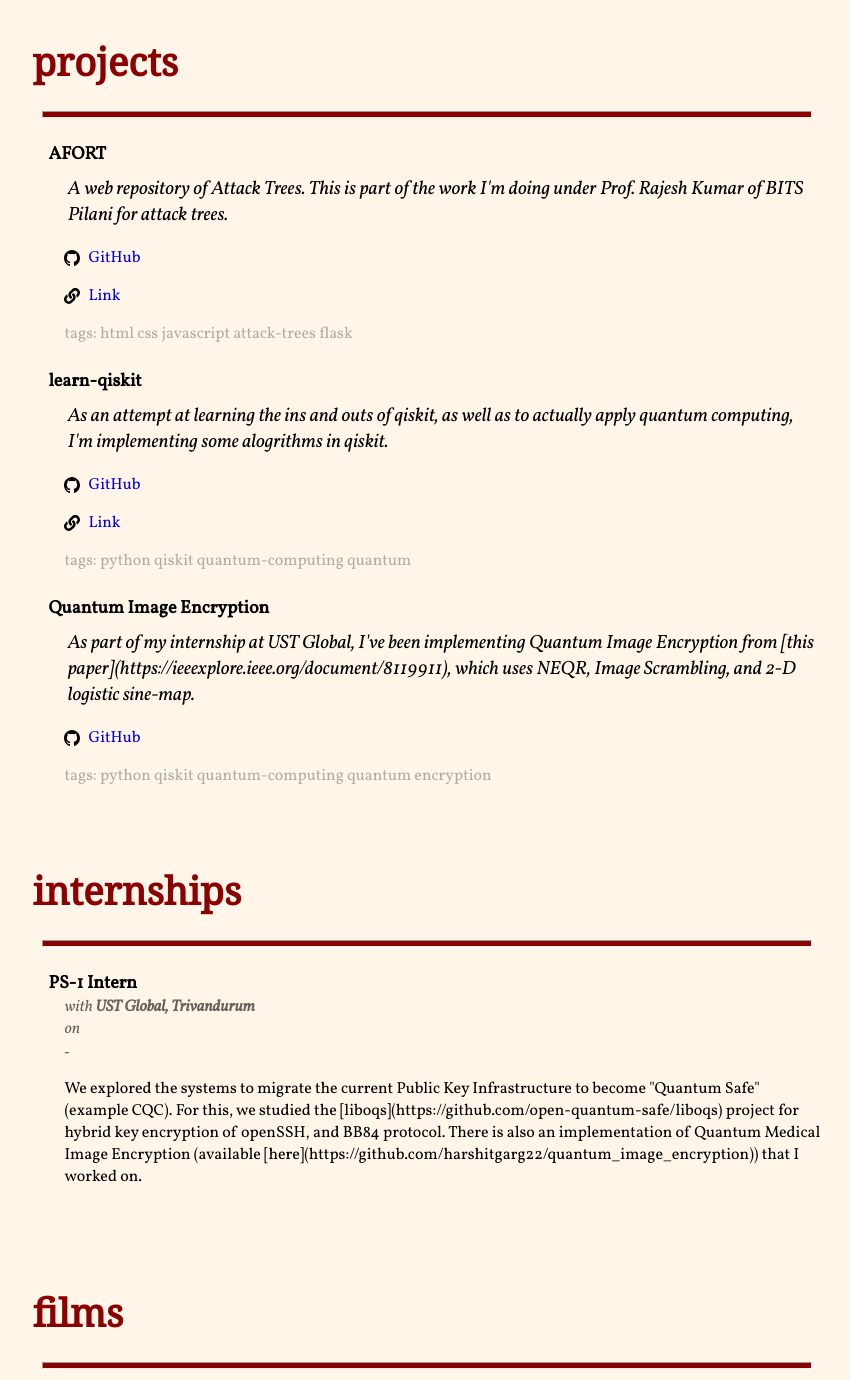
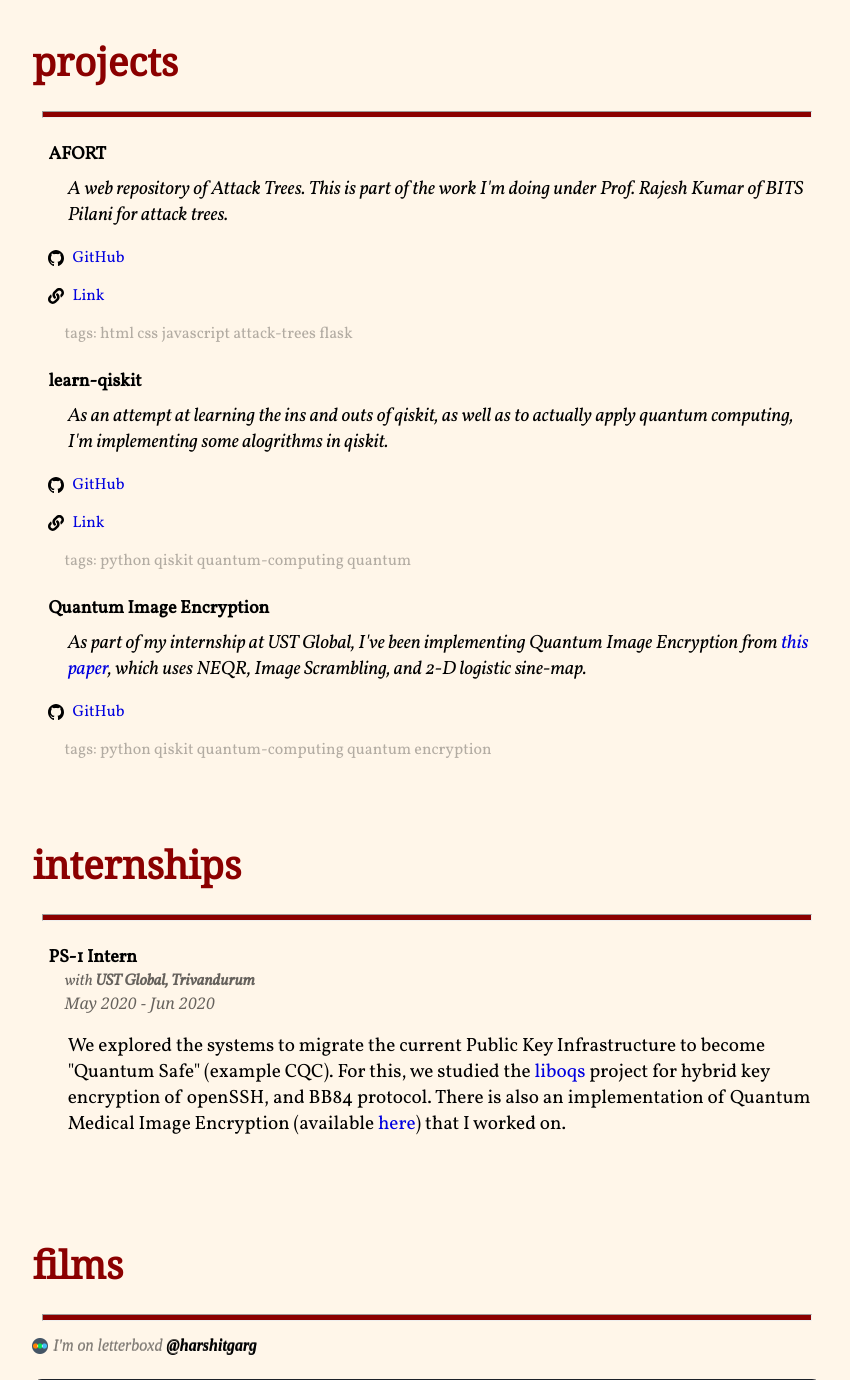
Before and after one commit to harshitgarg22/harshitgarg.in, a Flask app: page / in a window 1280 px wide. Shown: the part 951-2331 px from the top of the page, without its empty margins (306-1156 px from the left). Run offline with Flask 2, Linux system fonts and the light colour scheme.

Commit message:
Fix markdown and use works instead of internships

```diff
--- a/assets/css/internships.css
+++ b/assets/css/internships.css
@@ -7,7 +7,7 @@
 
 #internship-list > li section a {
   text-decoration: none;
-  margin-left: 1em;
+/*   margin-left: 1em; */
   color: #0000df;
   /* font-family: "Noto Serif", serif; */
 }
@@ -35,7 +35,7 @@
 
 .internship-description {
   margin-top: 0px;
-  font-size: 1em;
+  font-size: 1.2em;
   margin-left: 1em;
 }
 
--- a/assets/css/projects.css
+++ b/assets/css/projects.css
@@ -7,7 +7,7 @@
 
 #project-list > li section a {
   text-decoration: none;
-  margin-left: 1em;
+/*   margin-left: 1em; */
   color: #0000df;
   /* font-family: "Noto Serif", serif; */
 }
@@ -22,8 +22,8 @@
   margin-bottom: 0.5em;
 }
 
-.project-description {
-  font-style: italic;
+.project-description p{
+  font-style: oblique;
   margin-top: 0px;
   font-size: 1.2em;
   margin-left: 1em;
--- a/templates/index.html
+++ b/templates/index.html
@@ -122,9 +122,9 @@
               <h1 class="project-name">
                 {{project.name}}
               </h1>
-              <p class="project-description">
-                {{project.description}}
-              </p>
+              <div class="project-description">
+                {{project.description | markdown}}
+              </div>
               <p class="project-github">
                 {% if 'github' in project %}
                 <a href="{{project.github}}"><i class="github-icon"></i>GitHub</a>
@@ -155,9 +155,8 @@
             <section>
               <h1 class="internship-name">{{internship.name}}</h1>
               <p class="internship-company">with <span style="font-weight: 600;">{{internship.company}}</span></p>
-              <p class="internship-project_name">on <span style="font-weight: 600;">{{internship.project_name}}</span></p>
-              <p class="internship-project_time">{{internship.project_begin}} - {{internship.project_end}}</p>
-              <p class="internship-description">{{internship.description}}</p>
+              <p class="internship-project_time">{{internship.dateStart}} - {{internship.dateEnd}}</p>
+              <div class="internship-description">{{internship.description | markdown}}</div>
             </section>
           </li>{% endfor %}
         </ul>
```
